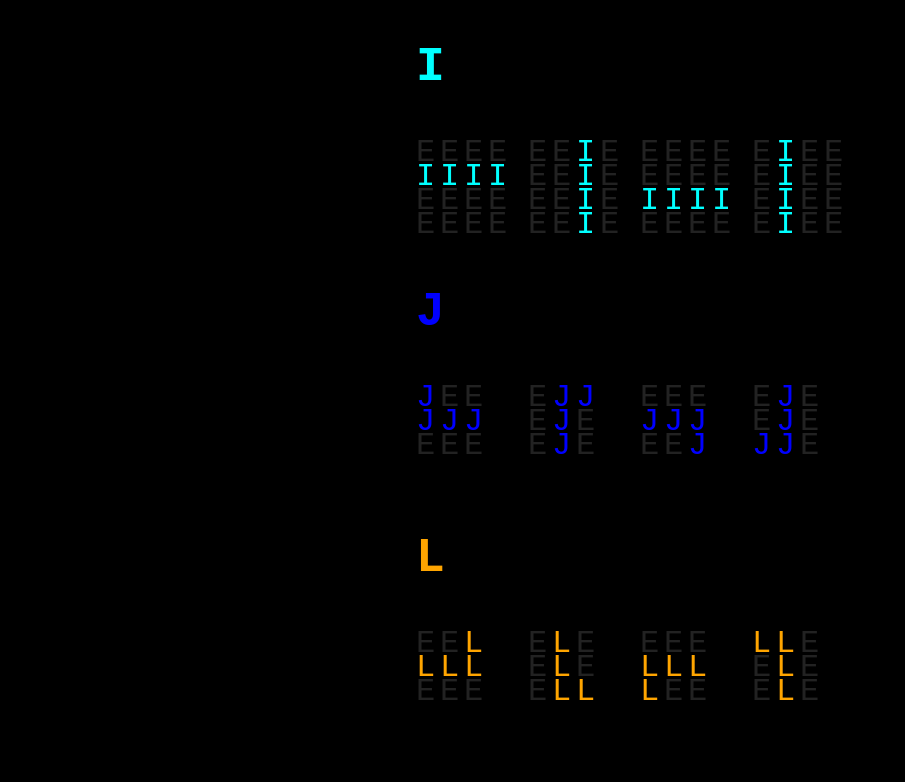
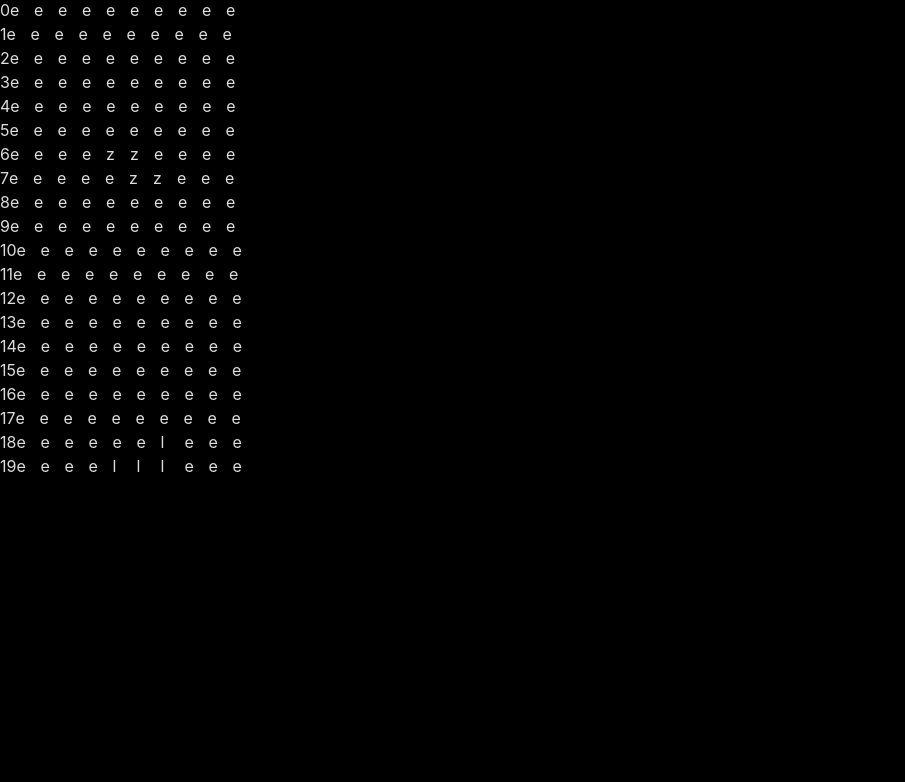
Before and after one commit to mmalamm/block_overflow, a React (Create React App) app: page / in a window 1280 px wide. Shown: the top 782 px of the page, without its empty margins (0-905 px from the left). Built offline with nearby package versions, Linux system fonts and the light colour scheme.

Commit message:
add test

```diff
--- a/src/App.js
+++ b/src/App.js
@@ -1,39 +1,33 @@
-import React from "react";
+import React, { useState, useEffect } from "react";
 import "./App.css";
 
-import PIECES, { COLORS } from "./tetris_rx/pieces";
+import { mergeBoard } from "./tetris_rx/pieces";
 
 import styles from "./App.module.css";
 
+import store from "./tetris_rx/store";
+import { interval } from "rxjs";
+
+
+
 export default function App() {
+  const [state, setState] = useState(store.getState());
+  console.log(store.getState());
+  useEffect(() => {
+    store.subscribe(_ => setState(store.getState()));
+    interval(200).subscribe(() => store.dispatch({ type: "TICK" }));
+  }, []);
+
+  const { board, playerPiece } = state;
   return (
-    <div className="App">
-      {["I", "J", "L", "O", "S", "T", "Z"]
-        .map(p => ({ name: p, ...PIECES[p] }))
-        .map(({ name, shapes, color }) => (
-          <div key={name}>
-            <h2 style={{ color }}>{name}</h2>
-            <div className={styles.piece}>
-              {shapes.map((s, idx) => (
-                <div className={styles.shape} key={idx}>
-                  {s.map((r, idx) => (
-                    <div key={idx} className={styles.row}>
-                      {[...r.toUpperCase()].map((c, idx) => (
-                        <div
-                          key={idx}
-                          className={styles.cell}
-                          style={{ color: COLORS[c.toLowerCase()] }}
-                        >
-                          {c}
-                        </div>
-                      ))}
-                    </div>
-                  ))}
-                </div>
-              ))}
-            </div>
-          </div>
-        ))}
+    <div className={styles.App}>
+      {mergeBoard(board, playerPiece).map((row, idx) => (
+        <div className={styles.row} key={idx}>{idx}{
+          row.split('').map((ltr, idx) => {
+            return <div key={idx} className={styles.cell}>{ltr}</div>
+          })
+        }</div>
+      ))}
     </div>
   );
 }
--- /dev/null
+++ b/src/tetris_rx/helpers.js
@@ -0,0 +1,79 @@
+import { getShape } from "./pieces";
+
+export const createEmptyBoard = () => [...Array(20)].map(row => "e".repeat(10));
+
+const { I, S, J, L, O, T, Z } = "IJLOSTZ"
+  .split("")
+  .reduce((a, l) => ({ ...a, [l]: l }));
+
+export const createInitalState = () => {
+  return {
+    playerPiece: { piece: L, x: 4, y: 0, orientation: 0 },
+    board: createEmptyBoard(),
+    upcomingPieces: [T, I, S, J, O, Z],
+    score: 0
+  };
+};
+
+export const willCollide = (board, pce) => {
+  const currentShape = getShape(pce);
+  const len = currentShape.length;
+  const squareOfNextTick = board
+    .slice(pce.y + 1, pce.y + 1 + len)
+    .map((row, idx) => row.slice(pce.x, pce.x + currentShape[idx].length));
+  for (let i = 0; i < len; i++) {
+    if (!squareOfNextTick[i]) continue;
+    for (let j = 0; j < currentShape[i].length; j++) {
+      if (currentShape[i][j] !== "e" && squareOfNextTick[i][j] !== "e")
+        return true;
+    }
+  }
+  if (pce.y + currentShape.filter(row => row.replace(/e/g, "")).length > 19)
+    return true;
+  console.log("sq:", squareOfNextTick);
+};
+
+export const createNewBoard = (board, pce) => {
+  const newBoard = [...board];
+  const currentShape = getShape(pce);
+  const len = currentShape.length;
+  // debugger;
+  // for (let i = 0; i < currentShape.length; i++) {
+  //   if (!newBoard[pce.y + i]) continue;
+  //   newBoard[pce.y + i] =
+  //     newBoard[pce.y + i].slice(0, pce.x) +
+  //     currentShape[i] +
+  //     newBoard[pce.y + i].slice(pce.x + currentShape[i].length);
+  // }
+
+  // for (let i = 0; i < len; i++) {
+  //   if (!board[i]) continue;
+  //   let newRow = board[i].slice(0, pce.x);
+  //   for (let j = 0; j < currentShape[i].length + pce.x; j++) {
+  //     if (currentShape[i][j] !== "e" && board[i][pce.x + j] !== "e") continue;
+  //     newRow += currentShape[i][j]
+  //   }
+  //   newRow += board[i].slice(pce.x + len);
+  //   newBoard[i] = newRow;
+  // }
+  for (let i = 0; i < len; i++) {
+    const newY = i + pce.y;
+    debugger;
+    if (!newBoard[newY]) continue;
+
+    let newRow = board[newY].slice(0, pce.x);
+    // newBoard[newY] = `${board[newY].slice(0, pce.x)}${currentShape[i]}${board[
+    //   newY
+    // ].slice(pce.x + currentShape[i].length)}`;
+    for (let j = 0; j < currentShape[i].length; j++) {
+      if (currentShape[i][j] === "e") {
+        newRow += board[newY][pce.x + i];
+      } else if (board[newY][pce.x + i] === "e") {
+        newRow += currentShape[i][j];
+      }
+    }
+    newRow += board[newY].slice(pce.x + len);
+    newBoard[newY] = newRow;
+  }
+  return newBoard;
+};
--- a/src/tetris_rx/pieces.js
+++ b/src/tetris_rx/pieces.js
@@ -66,4 +66,21 @@ export const COLORS = Object.keys(PIECES).reduce(
   { e: "#222" }
 );
 
+export const mergeBoard = (board, pce) => {
+  if (!Array.isArray(board)) debugger;
+  const newBoard = [...board];
+  const currentShape = PIECES[pce.piece].shapes[pce.orientation];
+  for (let i = 0; i < currentShape.length; i++) {
+    if (newBoard[pce.y + i]) {
+      newBoard[pce.y + i] =
+        newBoard[pce.y + i].slice(0, pce.x) +
+        currentShape[i] +
+        newBoard[pce.y + i].slice(pce.x + currentShape[i].length);
+    }
+  }
+  return newBoard;
+};
+
 export default PIECES;
+
+export const getShape = pce => PIECES[pce.piece].shapes[pce.orientation]
--- a/src/tetris_rx/store.js
+++ b/src/tetris_rx/store.js
@@ -1,23 +1,29 @@
 import { createStore } from "redux";
 
-const { I, S, J, L, O, T, Z } = "IJLOSTZ"
-  .split("")
-  .reduce((a, l) => ({ ...a, [l]: l }));
+import { willCollide, createNewBoard, createInitalState } from './helpers';
 
-const createInitalState = () => {
-  return {
-    currentPiece: { piece: L, x: 4, y: 0 },
-    board: [...Array(20)].map(row => "e".repeat(10)),
-    upcomingPieces: [T, I, S, J, O, Z],
-    score: 0
-  };
-};
 
 const initialState = createInitalState();
 
 const reducers = {
-  TICK: (state, payload) => {
-
+  TICK: state => {
+    console.log("TICK hit!!");
+    const { board, playerPiece, upcomingPieces } = state;
+    if (willCollide(board, playerPiece)) {
+      const newUpcomingPieces = upcomingPieces.slice();
+      const nextPiece = newUpcomingPieces.pop();
+      return {
+        ...state,
+        playerPiece: { piece: nextPiece, x: 4, y: 0, orientation: 0 },
+        board: createNewBoard(board, playerPiece),
+        upcomingPieces: newUpcomingPieces
+      };
+    } else {
+      return {
+        ...state,
+        playerPiece: { ...playerPiece, y: playerPiece.y + 1 }
+      };
+    }
   }
 };
 
```
Also changed, not shown: refs/App2.js (added, +39 -0 lines), 2 other files (tests, documents, lock files or other folders).
